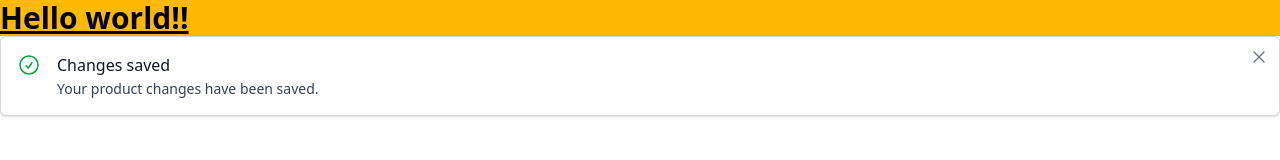
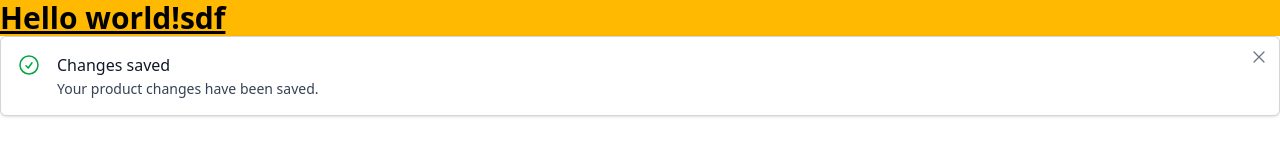
Before and after one commit to jesus-pinto/Formacion-Sena-HTML-y-CSS-a-Profundidad, an Astro site: page / in a window 1280 px wide. Built offline with nearby package versions, Linux system fonts and the light colour scheme; Astro itself is replaced by a stand-in of ours.

Commit message:
tailwind-Astro

```diff
--- a/src/pages/index.astro
+++ b/src/pages/index.astro
@@ -9,7 +9,7 @@
 
 <Layout>
 	<h1 class="text-3xl font-bold underline bg-amber-400">
-		Hello world!!
+		Hello world!sdf
 	</h1>
 	<div role="alert" class="rounded-md border border-gray-300 bg-white p-4 shadow-sm">
   <div class="flex items-start gap-4">
```
